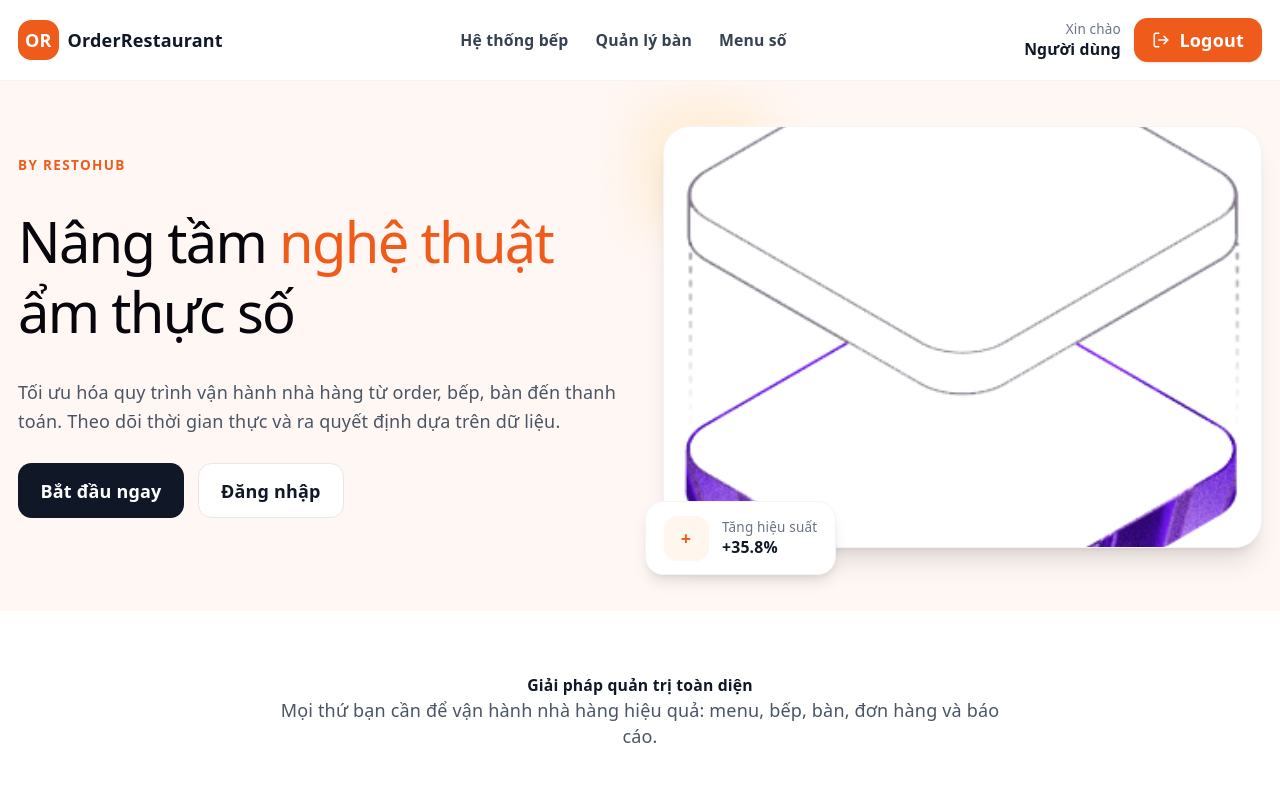
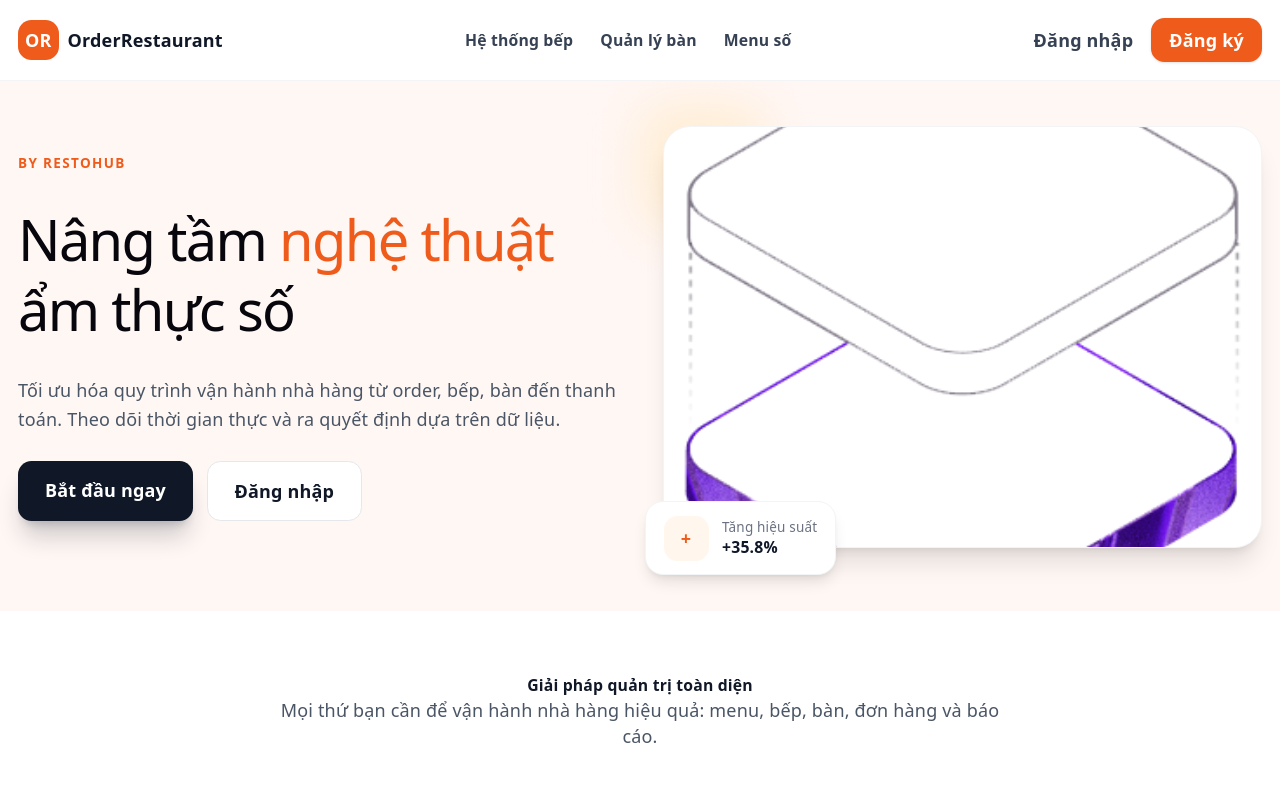
Before and after one commit to Dton04/OrderRestaurant_FE, a React (Vite) app: page / in a window 1280 px wide. Shown: the top 794 px of the page. Built offline with nearby package versions, Linux system fonts and the light colour scheme; no server answers.

Commit message:
update nút giỏ hàng

```diff
--- a/src/pages/HomePage.tsx
+++ b/src/pages/HomePage.tsx
@@ -1,5 +1,5 @@
 import React from 'react';
-import { Link, useNavigate } from 'react-router-dom';
+import { Link } from 'react-router-dom';
 import {
   BarChart3,
   ClipboardList,
@@ -73,14 +73,13 @@ const TESTIMONIALS = [
 ] as const;
 
 const HomePage: React.FC = () => {
-  const navigate = useNavigate();
   const user = safeParseUser(localStorage.getItem('user'));
 
   const handleLogout = () => {
     localStorage.removeItem('token');
     localStorage.removeItem('refresh_token');
     localStorage.removeItem('user');
-    navigate('/login', { replace: true });
+    window.location.href = '/';
   };
 
   return (
@@ -106,8 +105,13 @@ const HomePage: React.FC = () => {
             </a>
           </nav>
 
-          <div className="flex items-center gap-3">
-            <div className="hidden sm:block text-right">
+          <div className="flex items-center gap-3 md:gap-4">
+            {user ? (
+              <>
+                <Link to="/checkout" className="hidden md:inline-flex font-bold text-[#ef5b1b] hover:text-[#d44d15] transition-colors mr-2">
+                  Giỏ hàng (Checkout)
+                </Link>
+                <div className="hidden sm:block text-right border-l pl-4 border-gray-200">
                   <div className="text-xs text-gray-500">Xin chào</div>
                   <div className="text-sm font-bold text-gray-900">
                     {user?.full_name || 'Người dùng'}
@@ -118,8 +122,19 @@ const HomePage: React.FC = () => {
                   className="inline-flex items-center gap-2 px-4 py-2 rounded-xl bg-[#ef5b1b] hover:bg-[#d44d15] text-white font-bold shadow-sm transition-colors"
                 >
                   <LogOut size={18} />
-              Logout
+                  <span className="hidden sm:inline">Logout</span>
                 </button>
+              </>
+            ) : (
+              <>
+                <Link to="/login" className="font-semibold text-gray-700 hover:text-[#ef5b1b] transition-colors">
+                  Đăng nhập
+                </Link>
+                <Link to="/register" className="inline-flex items-center px-4 py-2 rounded-xl bg-[#ef5b1b] hover:bg-[#d44d15] text-white font-bold shadow-sm transition-colors">
+                  Đăng ký
+                </Link>
+              </>
+            )}
           </div>
         </div>
       </header>
@@ -143,15 +158,34 @@ const HomePage: React.FC = () => {
                 </p>
 
                 <div className="mt-6 flex flex-col sm:flex-row gap-3">
-                  <button className="px-5 py-3 rounded-xl bg-gray-900 text-white font-bold hover:bg-black transition-colors">
+                  {user ? (
+                    <>
+                      <Link
+                        to="/checkout"
+                        className="px-6 py-3.5 rounded-xl bg-[#ef5b1b] shadow-xl shadow-orange-500/20 text-white font-bold hover:bg-[#d44d15] transition-all transform hover:-translate-y-0.5 text-center"
+                      >
+                        Tiếp tục đặt món
+                      </Link>
+                      <Link
+                        to="/admin/dashboard"
+                        className="px-6 py-3.5 rounded-xl bg-gray-900 shadow-xl shadow-gray-900/20 text-white font-bold hover:bg-black transition-all transform hover:-translate-y-0.5 text-center"
+                      >
+                        Quản trị (Admin)
+                      </Link>
+                    </>
+                  ) : (
+                    <>
+                      <Link to="/register" className="px-6 py-3.5 rounded-xl bg-gray-900 shadow-xl shadow-gray-900/20 text-white font-bold hover:bg-black transition-all transform hover:-translate-y-0.5 text-center">
                         Bắt đầu ngay
-                  </button>
+                      </Link>
                       <Link
                         to="/login"
-                    className="px-5 py-3 rounded-xl bg-white border border-gray-200 text-gray-900 font-bold hover:bg-gray-50 transition-colors text-center"
+                        className="px-6 py-3.5 rounded-xl bg-white border border-gray-200 text-gray-900 font-bold hover:bg-gray-50 hover:border-gray-300 transition-all text-center"
                       >
                         Đăng nhập
                       </Link>
+                    </>
+                  )}
                 </div>
               </div>
 
```
Lines whose indentation alone changed are shown as unchanged.
